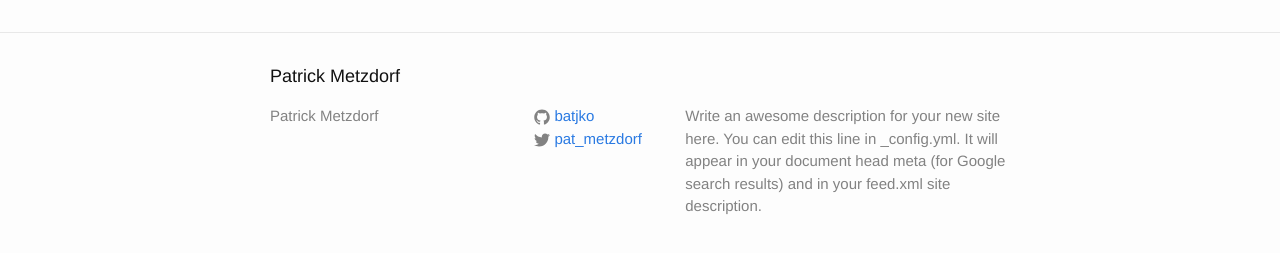
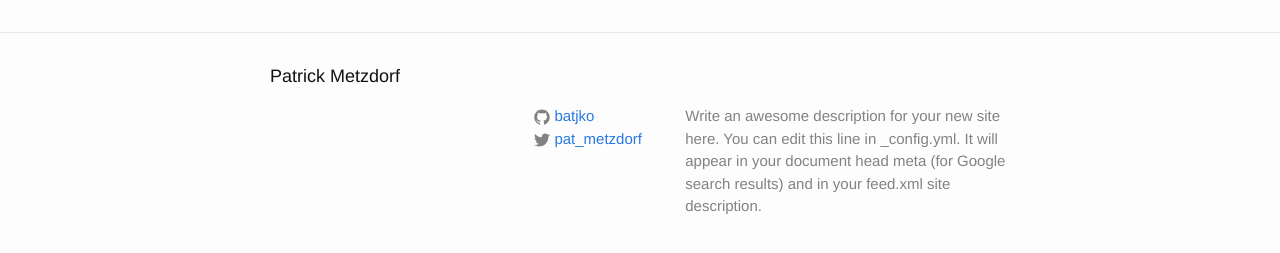
Before and after one commit to batjko/batjko.github.io, a Jekyll site: the page built from index.html, in a window 1280 px wide. Shown: the part 354-607 px from the top of the page. Built offline with Jekyll 4.4.1, drawn with Linux system fonts in a browser that asks for light colours.

Commit message:
Remove redundant footer part

```diff
--- a/_includes/footer.html
+++ b/_includes/footer.html
@@ -6,10 +6,10 @@
 
     <div class="footer-col-wrapper">
       <div class="footer-col footer-col-1">
-        <ul class="contact-list">
+        <!-- <ul class="contact-list">
           <li>{{ site.title }}</li>
           <li><a href="mailto:{{ site.email }}">{{ site.email }}</a></li>
-        </ul>
+        </ul> -->
       </div>
 
       <div class="footer-col footer-col-2">
```
